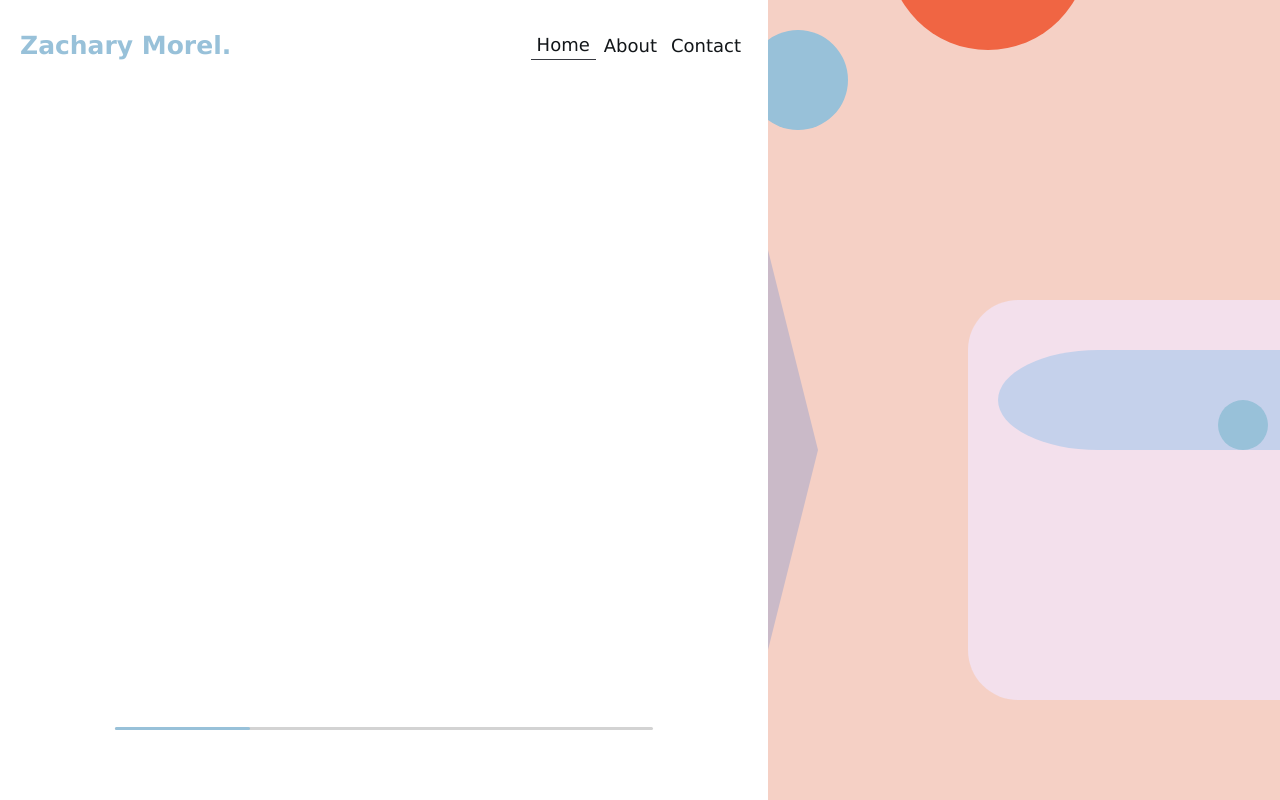
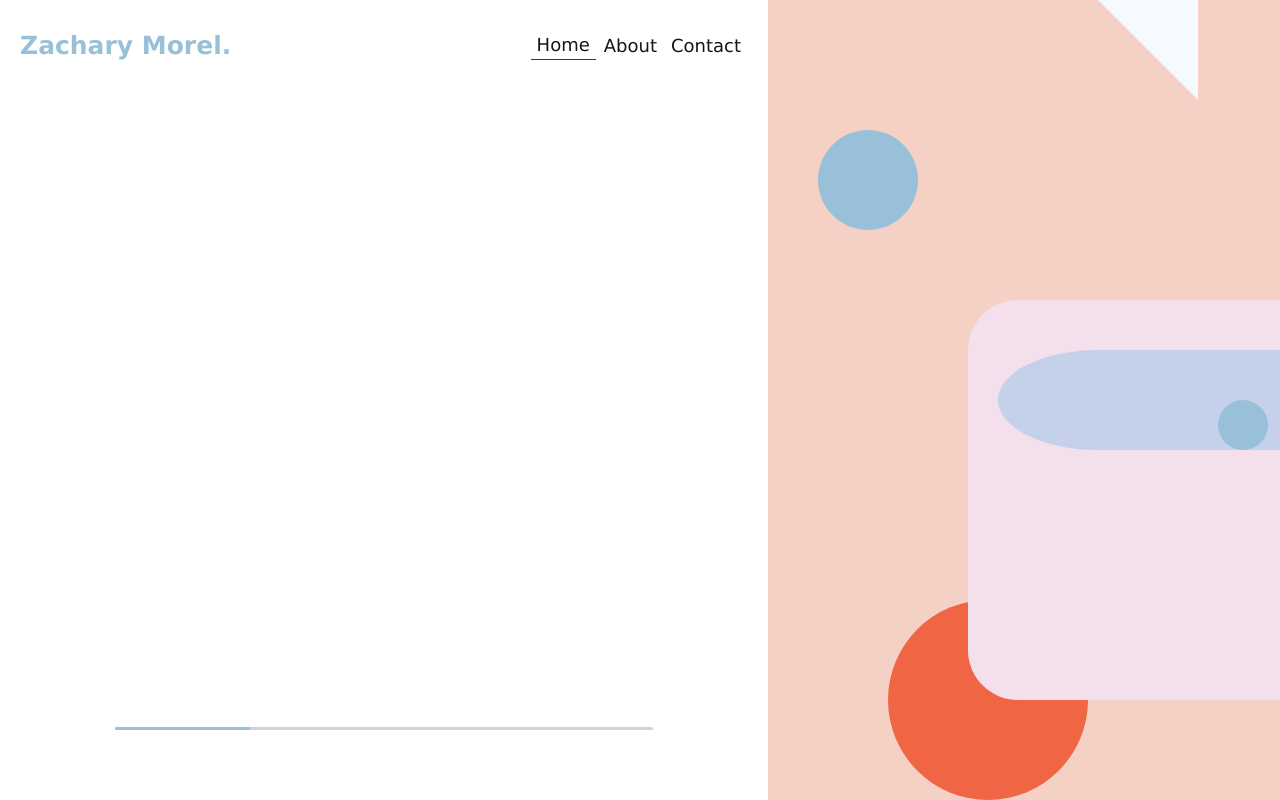
Before and after one commit to zacharymorel/zacharymorel.github.io, a React (Create React App) app in the folder potfolio/: page / in a window 1280 px wide. Shown: the top 800 px of the page. Built offline with nearby package versions, Linux system fonts and the light colour scheme.

Commit message:
More Mobile Height and Width Specific work

```diff
--- a/potfolio/src/css/mobile/leftViewMobile.css
+++ b/potfolio/src/css/mobile/leftViewMobile.css
@@ -79,4 +79,21 @@
     animation: fadeOut 1s linear 6s;
     height: 100%;
   }
+
+  .AboutMeParent {
+    padding: 12% 1% 0% 5%;
+  }
+
+  .ImageAndFactsContainer {
+    border-left: 2px solid #373940;
+    border-top: 2px solid #373940;
+    height: 80vh;
+    padding: 2%;
+  }
+
+  .Image {
+    border-radius: 5px;
+    height: 35%;
+    width: 55%;
+  }
 }
--- a/potfolio/src/css/mobile/shapesMobile.css
+++ b/potfolio/src/css/mobile/shapesMobile.css
@@ -4,3 +4,46 @@
     top: 1100px;
   }
 }
+
+@media (max-height: 830px) {
+  .TriangleTopRight {
+    border-left: 100px solid transparent;
+    border-top: 100px solid #F4FAFF;
+    bottom: 450px;
+    height: 0;
+    left: 330px;
+    position: relative;
+    width: 0;
+    z-index: 1;
+  }
+
+  .RedSmallCircle {
+    top: 550px;
+    height: 200px;
+    right: -120px;
+  }
+
+  .BlueSmallCircleTwo {
+    left: 50px;
+    top: -120px;
+  }
+}
+
+@media (max-height: 800px) {
+  .TriangleRight {
+    top: 800px;
+  }
+}
+
+@media (max-height: 700px) {
+  .BlueSmallCircleTwo {
+    left: -30px;
+    top: -300px;
+  }
+
+  .RedSmallCircle {
+    top: -60px;
+    height: 200px;
+    right: -100px;
+  }
+}
```
